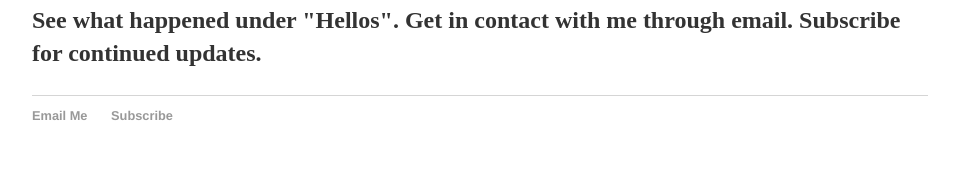
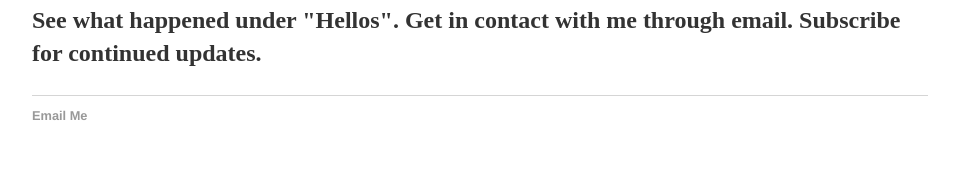
Before and after one commit to ahundredhellos/ahundredhellos.github.io, a Jekyll site: the page built from index.html, in a window 1280 px wide. Shown: the part 1576-1756 px from the top of the page, without its empty margins (160-1119 px from the left). Built offline with Jekyll 4.4.1, drawn with Linux system fonts in a browser that asks for light colours.

Commit message:
remove subscribe

```diff
--- a/_layouts/default.html
+++ b/_layouts/default.html
@@ -23,7 +23,6 @@
 			<footer>
 	    		<ul>
 	        		<li><a href="mailto:ahundredhellos@gmail.com">Email Me</a></li>
-				<li><a href="https://tinyletter.com/ahundredhellos" target="_blank">Subscribe</a></li>
 				</ul>
 			</footer>
 		</body>
```
